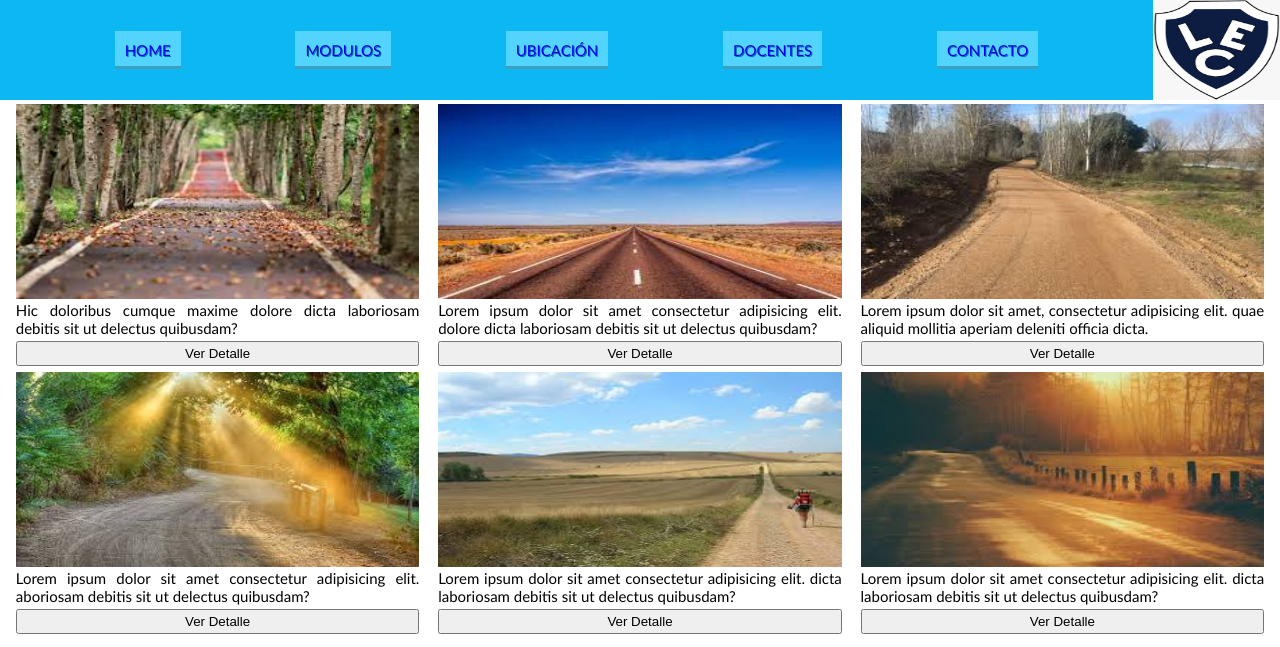
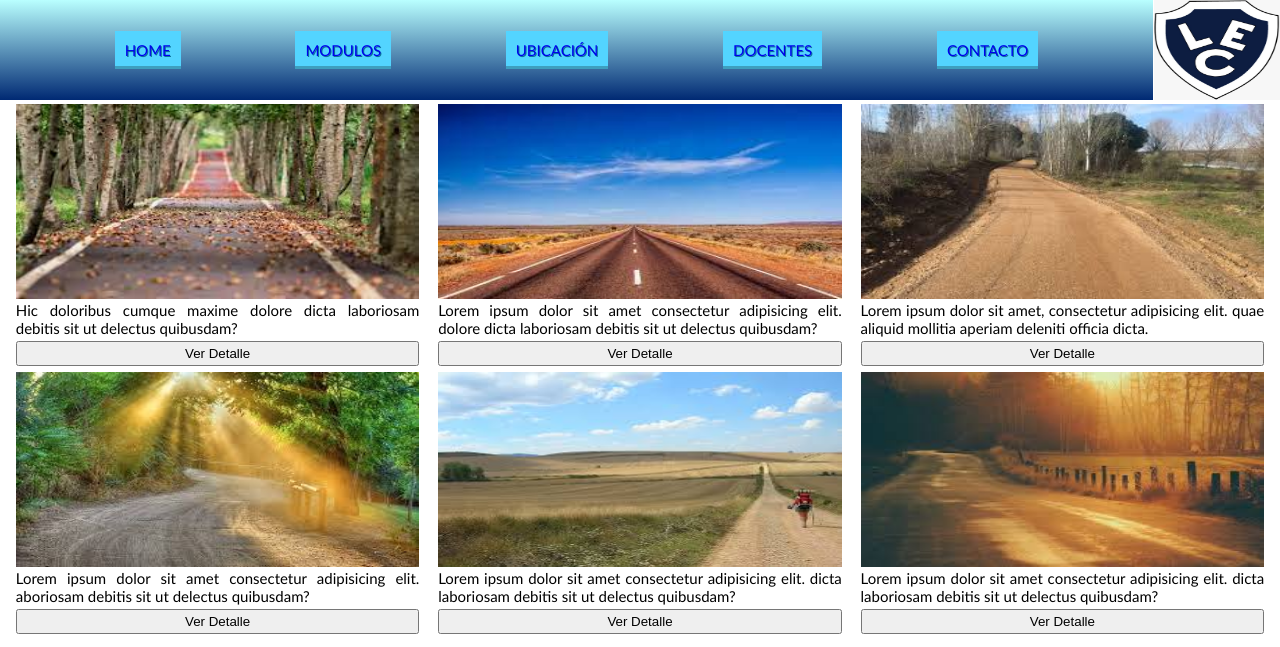
Before and after one commit to RodrigoAVV/promocion-tp-rodrigo-vidal, a plain HTML site: page index.html in a window 1280 px wide. Shown: the top 647 px of the page. Drawn offline with Linux system fonts and the light colour scheme.

Commit message:
Se agrega gradiente al menu

```diff
--- a/css/style.css
+++ b/css/style.css
@@ -43,7 +43,8 @@ div{
 	grid-area:logo;
 }
 .menu{
-	background-color:#0CB7F2;
+	background-image:linear-gradient(to bottom,#b9ffff,#002973);
+
 
 }
 
```
